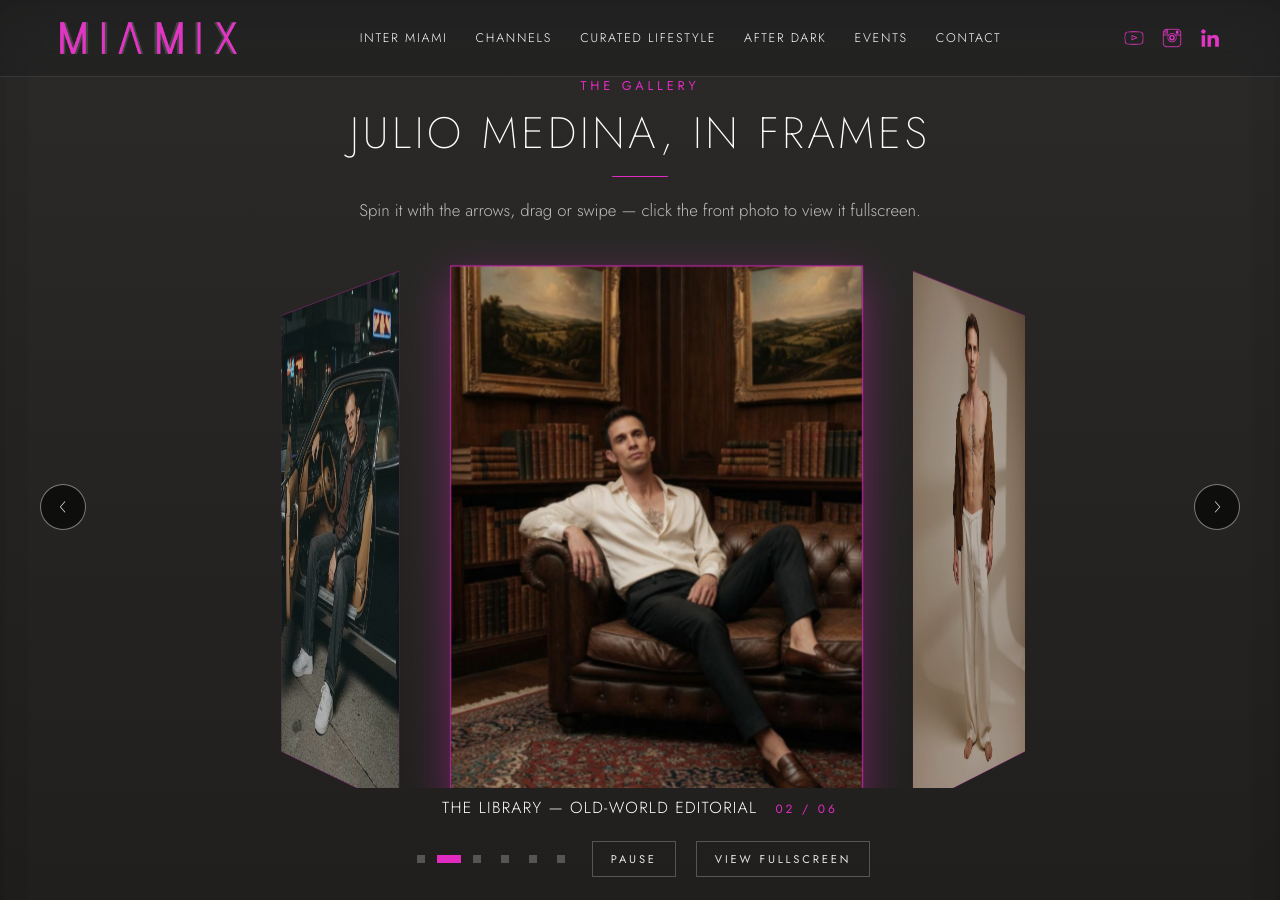
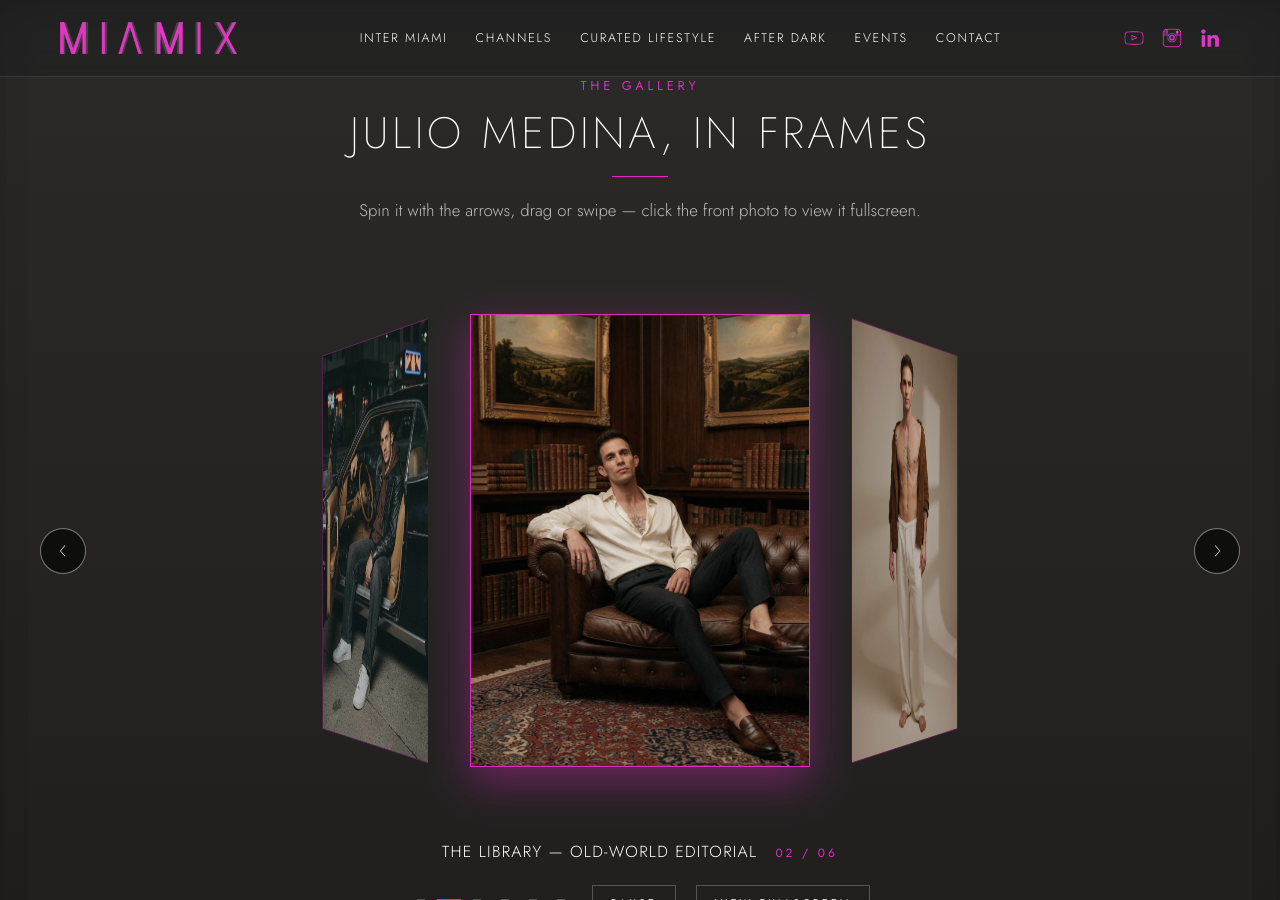
Before and after one commit to MIAMIX-io/MIAMIX.VIP-Site, a Jekyll site: the page built from after-dark.html, in a window 1280 px wide and 900 px high, scrolled down 1037 px. Built offline with Jekyll 4.4.1, drawn with Linux system fonts in a browser that asks for light colours.

Commit message:
Clean up after-dark.css and update ghost button hover
Removed unused styles for wider carousel and adjusted hover state for ghost button.

```diff
--- a/assets/css/after-dark.css
+++ b/assets/css/after-dark.css
@@ -214,42 +214,3 @@ a.ad-eyebrow:hover { color: #fff; }
 .after-dark-page .ad-closing .ad-btn:hover { background: #fff !important; border-color: #fff !important; color: #000 !important; }
 .after-dark-page .ad-closing .ad-btn--ghost { background: transparent !important; border-color: #fff !important; color: #fff !important; }
 .after-dark-page .ad-closing .ad-btn--ghost:hover { background: #fff !important; border-color: #fff !important; color: #E12BC0 !important; }
-
-/* WIDER CAROUSEL - After Dark */
-.ad-section#gallery .ad-wrap {
-  max-width: 1480px;
-}
-
-.ad-scene {
-  width: min(96vw, 1360px);
-  max-width: none;
-  height: 580px;
-  perspective: 1600px;
-  margin: 0 auto;
-}
-
-.ad-ring li {
-  width: 440px;
-  height: 540px;
-}
-
-@media (max-width: 900px) {
-  .ad-scene {
-    width: min(96vw, 900px);
-    height: 460px;
-  }
-  .ad-ring li {
-    width: 340px;
-    height: 420px;
-  }
-}
-
-@media (max-width: 600px) {
-  .ad-scene {
-    height: 380px;
-  }
-  .ad-ring li {
-    width: 280px;
-    height: 360px;
-  }
-}
```
